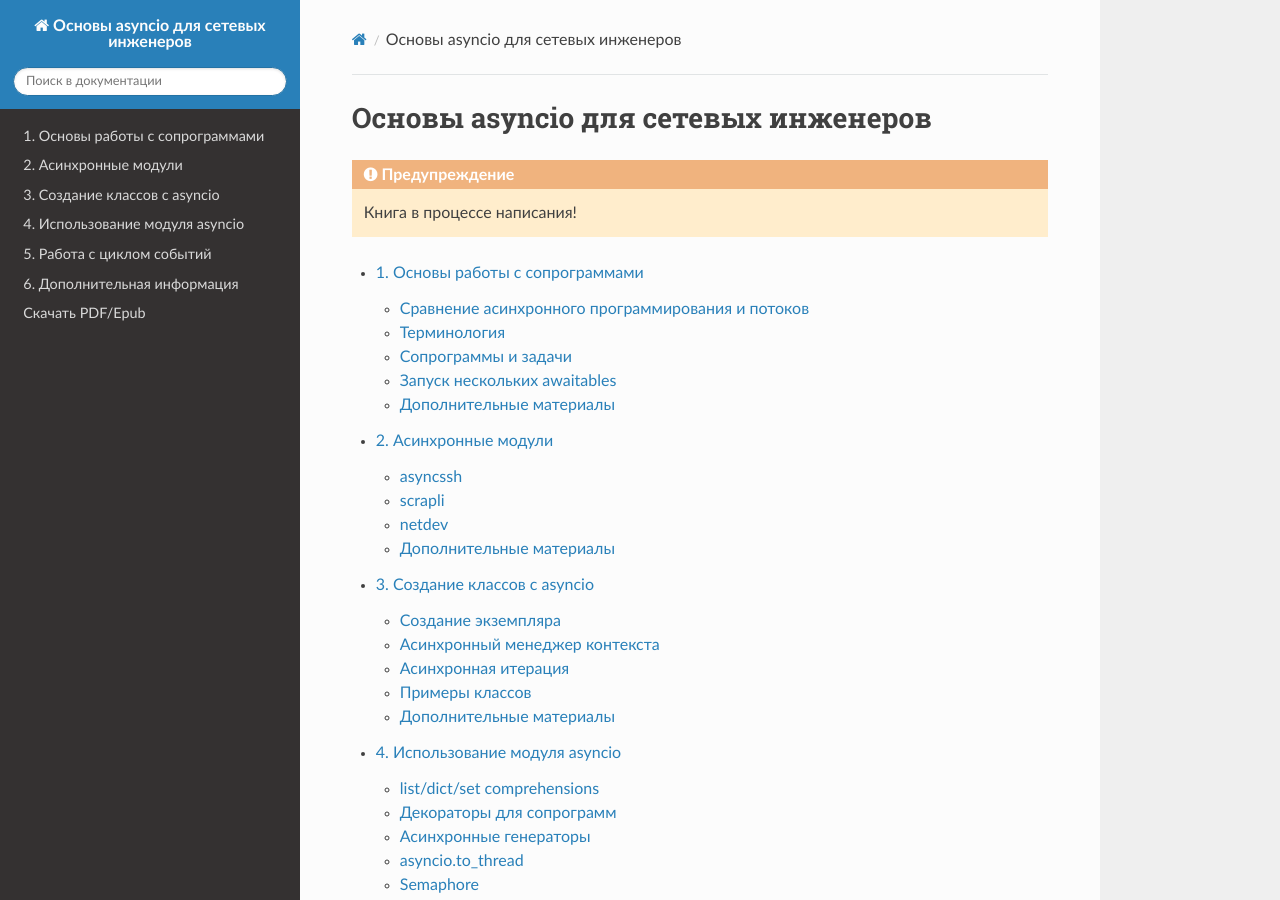
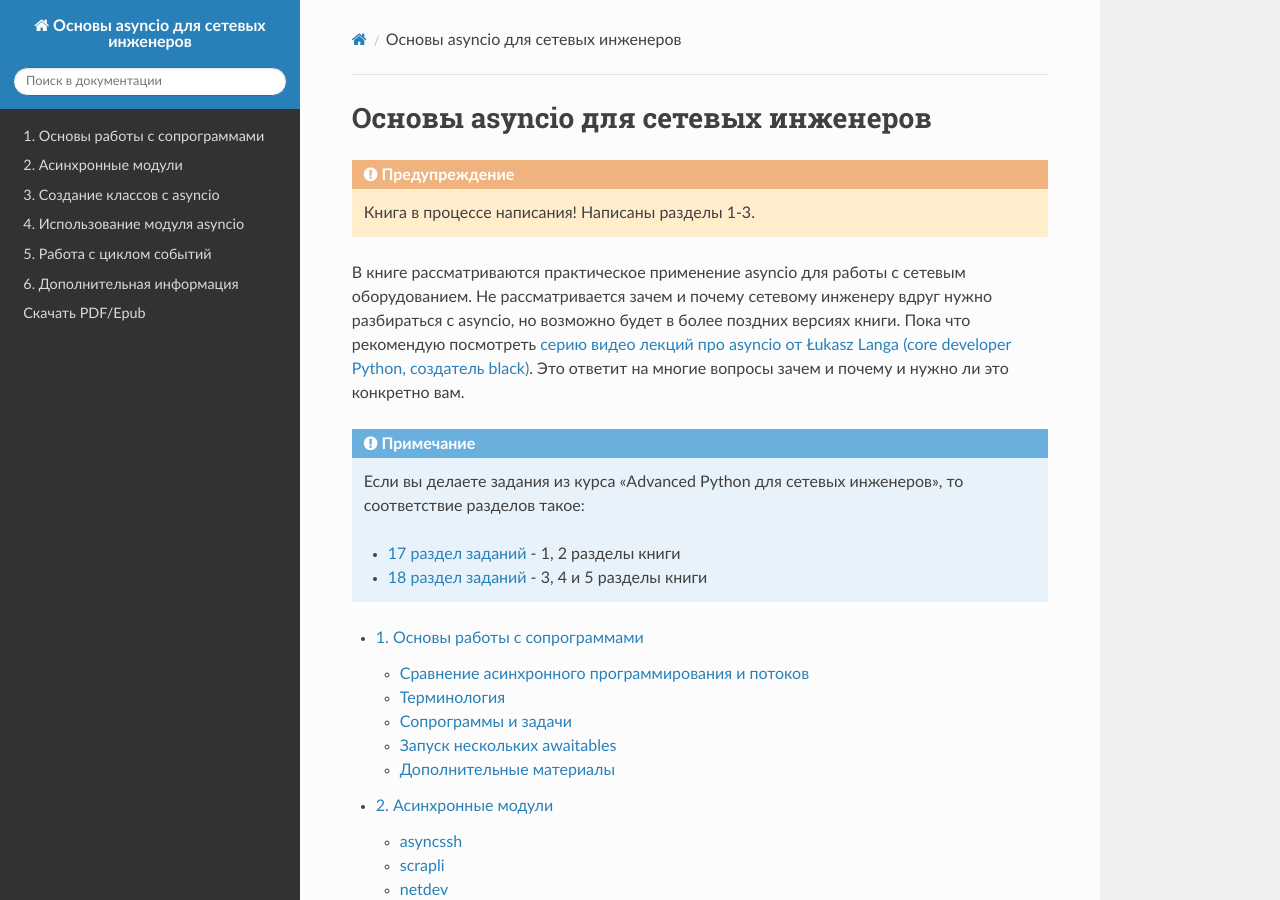
Before and after one commit to natenka/asyncpyneng-book, a Sphinx documentation site: the page built from docs/source/contents.rst, in a window 1280 px wide and 900 px high. Built offline with Sphinx 7.4.7 and the Read the Docs theme 2.0.0, drawn with Linux system fonts in a browser that asks for light colours; pages that are not in the unit, such as notebooks, are missing from menus.

```diff
--- a/docs/source/contents.rst
+++ b/docs/source/contents.rst
@@ -4,6 +4,23 @@
 .. warning::
 
     Книга в процессе написания!
+    Написаны разделы 1-3.
+
+В книге рассматриваются практическое применение asyncio для работы с сетевым
+оборудованием. Не рассматривается зачем и почему сетевому инженеру вдруг нужно
+разбираться с asyncio, но возможно будет в более поздних версиях книги.
+Пока что рекомендую посмотреть
+`серию видео лекций про asyncio от Łukasz Langa (core developer Python, создатель black) <https://www.youtube.com/playlist?list=PLhNSoGM2ik6SIkVGXWBwerucXjgP1rHmB>`__.
+Это ответит на многие вопросы зачем и почему и нужно ли это конкретно вам.
+
+
+.. note::
+
+    Если вы делаете задания из курса "Advanced Python для сетевых инженеров", то соответствие разделов такое:
+
+    * `17 раздел заданий <https://github.com/pyneng/advpyneng-online-2-sep-nov-2020/tree/master/exercises/17_async_libraries>`__ - 1, 2 разделы книги
+    * `18 раздел заданий <https://github.com/pyneng/advpyneng-online-2-sep-nov-2020/tree/master/exercises/18_using_asyncio>`__ - 3, 4 и 5 разделы книги
+
 
 .. toctree::
    :maxdepth: 2
```
Also changed, not shown: docs/source/index.rst (+9 -0 lines).
